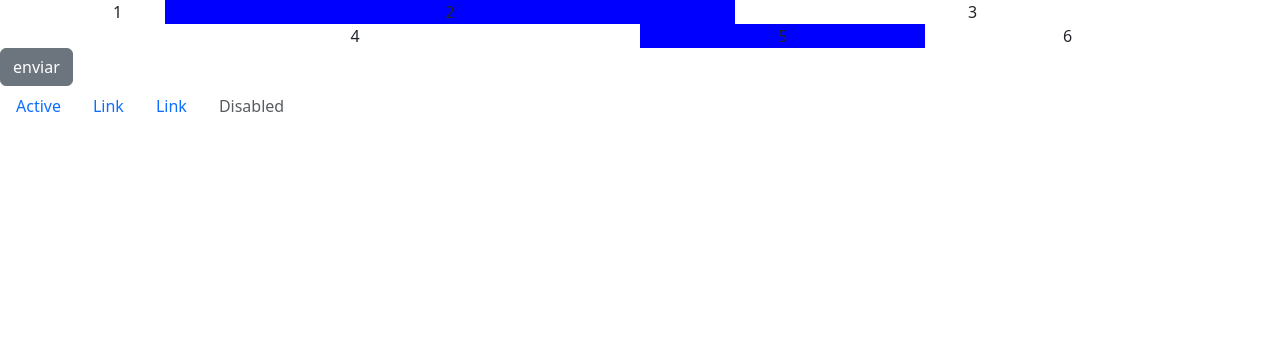
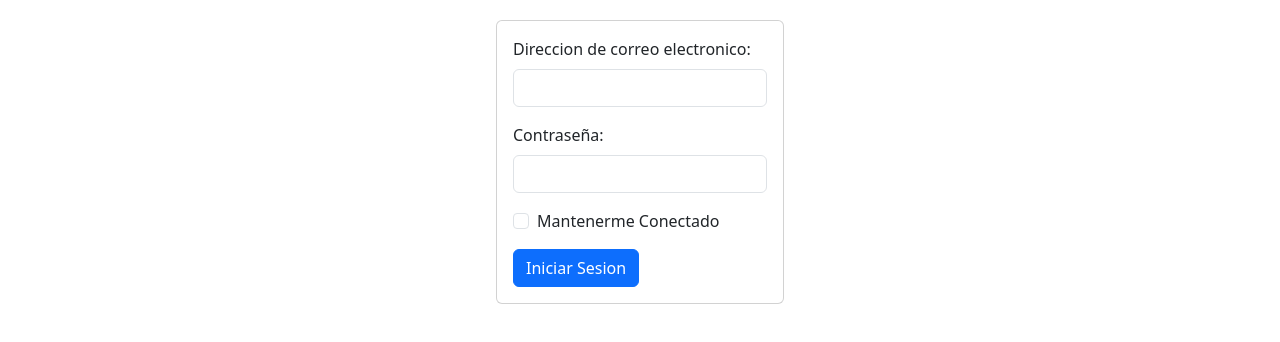
Before and after one commit to j0k3r-PGR/CursoHTMLEgg, a plain HTML site: page bootsrap/index.html in a window 1280 px wide. Drawn offline with Linux system fonts and the light colour scheme.

Commit message:
ultimo sabado

```diff
--- a/bootsrap/css/index.css
+++ b/bootsrap/css/index.css
@@ -1,7 +1,19 @@
+@import url("./variables.css");
+
+body{
+    padding: 20px;
+    display: flex;
+    justify-content: center;
+
+}
+
 .carousel-inner .carousel-caption h5{
     font-size: 32px;
     color:black;
+    display: grid;
+    grid-template-columns: var();
 }
+
 
 .miboton{
     background-color : red;
--- /dev/null
+++ b/bootsrap/css/variables.css
@@ -0,0 +1,6 @@
+:root{
+    --backgroud-color-body: red;
+    --background-color-article: #fff;
+    --font-gneral-body: ;
+    --font-title-article: repeat(12,1fr);
+}
--- a/bootsrap/index.html
+++ b/bootsrap/index.html
@@ -12,33 +12,25 @@
 
 <body>
 
-  <div class="container text-center">
-    <div class="row">
-      <div class="col-1">1</div>
-      <div class="col-6" style="background-color: blue;">2</div>
-      <div class="col-5">3</div>
-    </div>
-    <div class="row">
-      <div class="col-6">4</div>
-      <div class="col" style="background-color: blue;">5</div>
-      <div class="col">6</div>
+  <div class="card centrar-pagina" style="width: 18rem;">
+    <div class="card-body">
+      <form>
+        <div class="mb-3">
+          <label for="exampleInputEmail1" class="form-label">Direccion de correo electronico:</label>
+          <input type="email" class="form-control" id="exampleInputEmail1" aria-describedby="emailHelp">
+        </div>
+        <div class="mb-3">
+          <label for="exampleInputPassword1" class="form-label">Contraseña:</label>
+          <input type="password" class="form-control" id="exampleInputPassword1">
+        </div>
+        <div class="mb-3 form-check">
+          <input type="checkbox" class="form-check-input" id="exampleCheck1">
+          <label class="form-check-label" for="exampleCheck1">Mantenerme Conectado</label>
+        </div>
+        <button type="submit" class="btn btn-primary">Iniciar Sesion</button>
+      </form>
     </div>
   </div>
-  <button type="submit" class="btn btn-secondary"> enviar</button>
-  <ul class="nav">
-    <li class="nav-item">
-      <a class="nav-link active" aria-current="page" href="#">Active</a>
-    </li>
-    <li class="nav-item">
-      <a class="nav-link" href="#">Link</a>
-    </li>
-    <li class="nav-item">
-      <a class="nav-link" href="#">Link</a>
-    </li>
-    <li class="nav-item">
-      <a class="nav-link disabled">Disabled</a>
-    </li>
-  </ul>
 
   <script src="./js/bootstrap.js"></script>
 </body>
```
